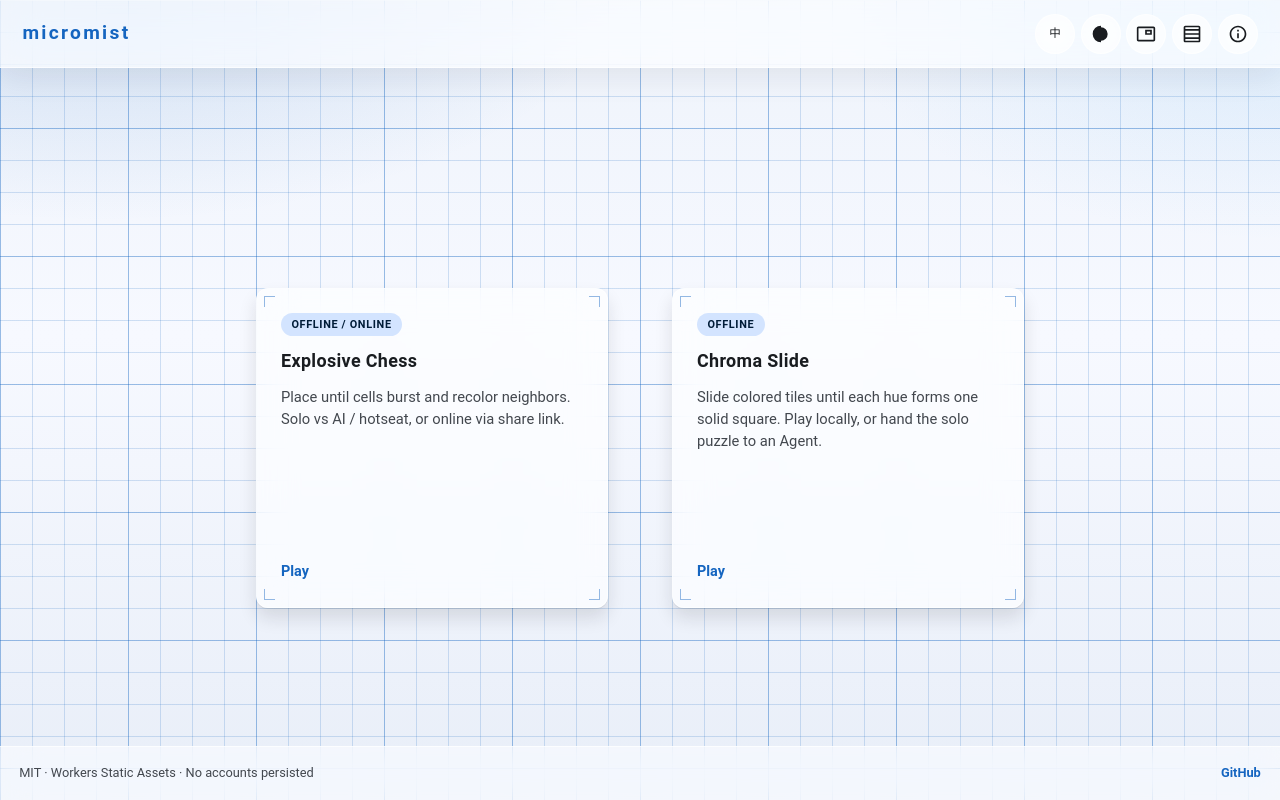
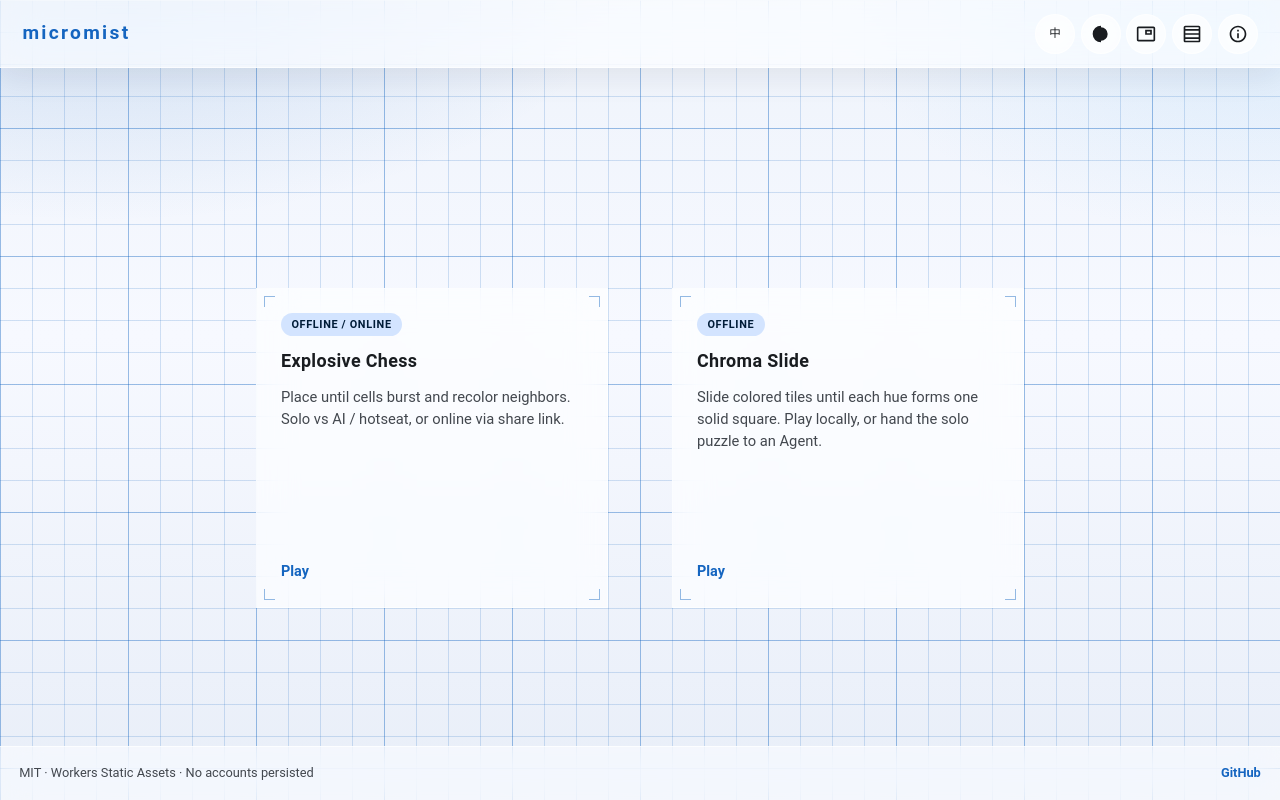
Before and after one commit to GoldenEagle1527/micromist, a React (Vite) app: page / in a window 1280 px wide. Built offline with nearby package versions, Linux system fonts and the light colour scheme.

Commit message:
shell: sit lobby tiles flush on the grid with square corners
Rounded corners and the drop shadow made tiles look like they were floating even when their edges already landed on the lines.

```diff
--- a/src/styles/shell.css
+++ b/src/styles/shell.css
@@ -421,12 +421,10 @@
   min-height: 0;
   height: auto;
   padding: calc(var(--board-cell) * 0.75);
-  border-radius: var(--md-sys-shape-corner-sm);
+  border-radius: 0;
   background: var(--glass-bg-strong);
   border: 1px solid var(--glass-border);
-  box-shadow:
-    0 1px 0 color-mix(in srgb, var(--md-sys-color-on-surface) 8%, transparent),
-    0 10px 18px color-mix(in srgb, var(--md-sys-color-on-surface) 12%, transparent);
+  box-shadow: none;
   backdrop-filter: var(--backdrop);
   -webkit-backdrop-filter: var(--backdrop);
   text-align: left;
@@ -441,11 +439,8 @@
 }
 
 .card:hover {
-  border-color: color-mix(in srgb, var(--md-sys-color-primary) 50%, var(--glass-border));
-  box-shadow:
-    0 1px 0 color-mix(in srgb, var(--md-sys-color-on-surface) 8%, transparent),
-    0 12px 22px color-mix(in srgb, var(--md-sys-color-primary) 16%, transparent),
-    0 0 0 1px color-mix(in srgb, var(--md-sys-color-primary) 22%, transparent);
+  border-color: color-mix(in srgb, var(--md-sys-color-primary) 55%, var(--glass-border));
+  box-shadow: 0 0 0 1px color-mix(in srgb, var(--md-sys-color-primary) 28%, transparent);
 }
 
 .card h2 {
@@ -549,9 +544,7 @@
 
 .card.is-fly:hover {
   transform: none;
-  box-shadow:
-    0 1px 0 color-mix(in srgb, var(--md-sys-color-on-surface) 8%, transparent),
-    0 10px 18px color-mix(in srgb, var(--md-sys-color-on-surface) 12%, transparent);
+  box-shadow: none;
 }
 
 .home-layer {
```
